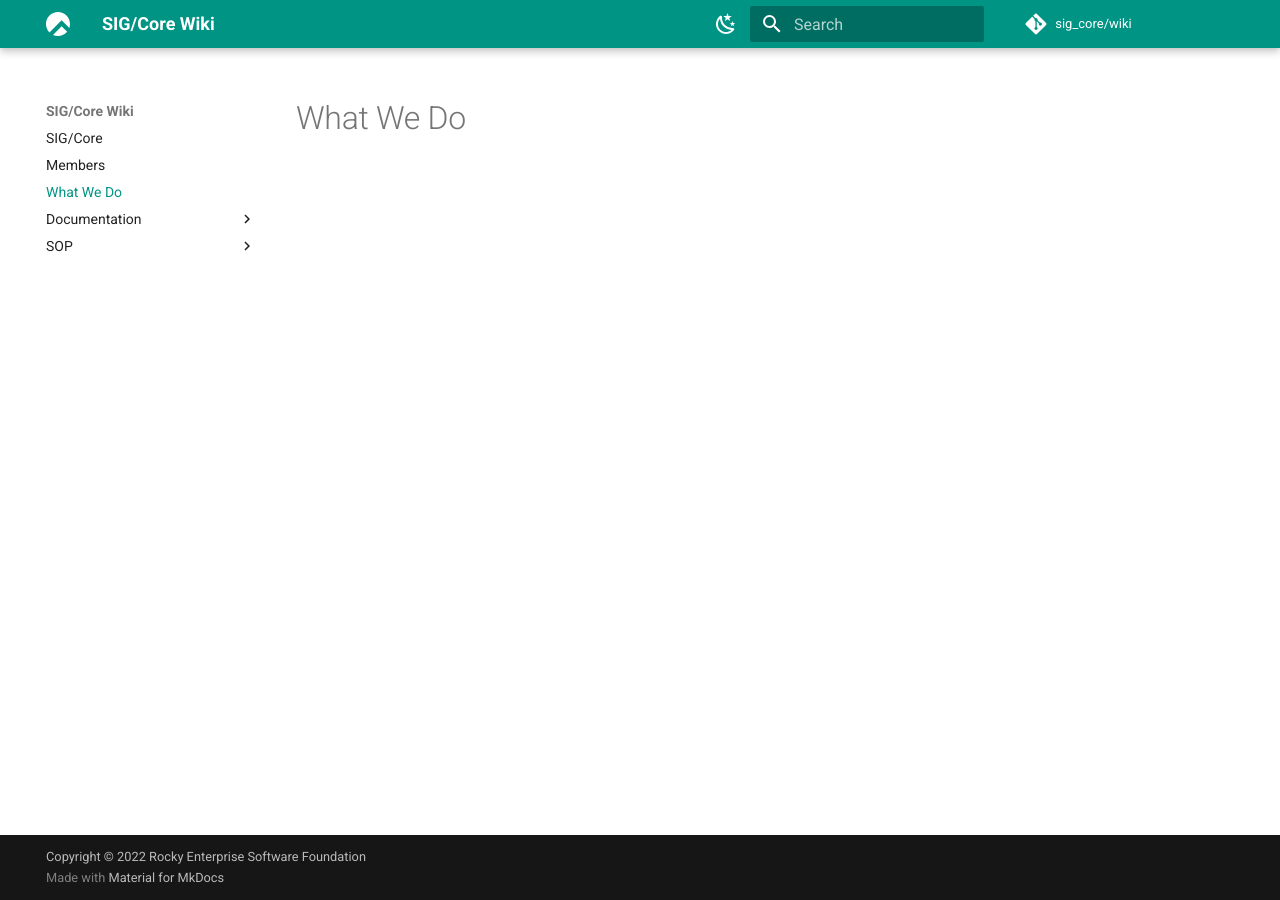
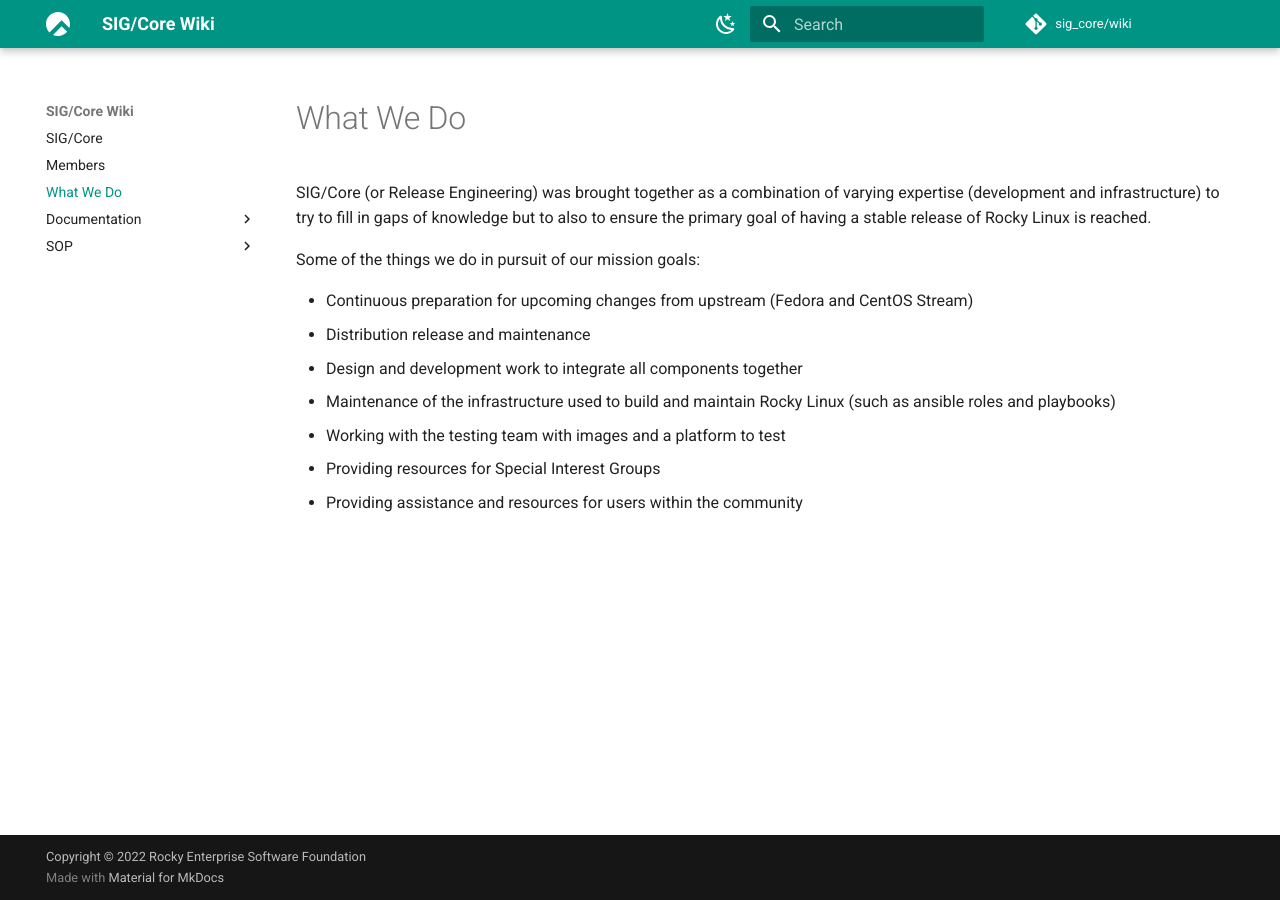
Before and after one commit to rocky-linux/sig-core-wiki, an MkDocs documentation site: the page built from docs/what_we_do.md, in a window 1280 px wide. Built offline with MkDocs 1.6.1 and Material for MkDocs 9.7.7, drawn with Linux system fonts in a browser that asks for light colours.

Commit message:
Fix titles, add what we do

```diff
--- a/docs/what_we_do.md
+++ b/docs/what_we_do.md
@@ -1,3 +1,15 @@
 ---
 title: What We Do
 ---
+
+SIG/Core (or Release Engineering) was brought together as a combination of varying expertise (development and infrastructure) to try to fill in gaps of knowledge but to also to ensure the primary goal of having a stable release of Rocky Linux is reached.
+
+Some of the things we do in pursuit of our mission goals:
+
+* Continuous preparation for upcoming changes from upstream (Fedora and CentOS Stream)
+* Distribution release and maintenance
+* Design and development work to integrate all components together
+* Maintenance of the infrastructure used to build and maintain Rocky Linux (such as ansible roles and playbooks)
+* Working with the testing team with images and a platform to test
+* Providing resources for Special Interest Groups
+* Providing assistance and resources for users within the community
```
Also changed, not shown: docs/documentation/index.md (+1 -1 lines), docs/index.md (+7 -0 lines).
